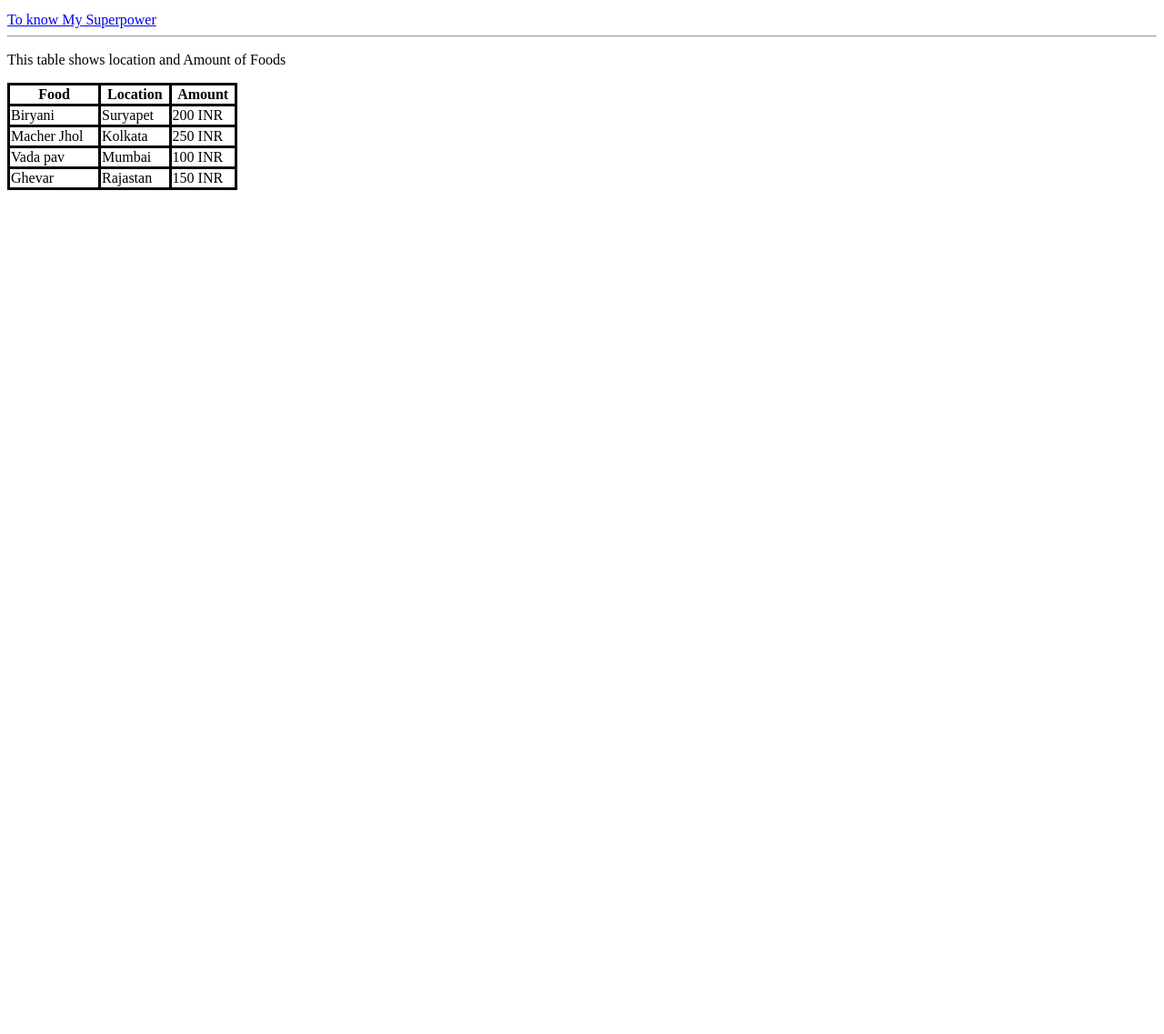
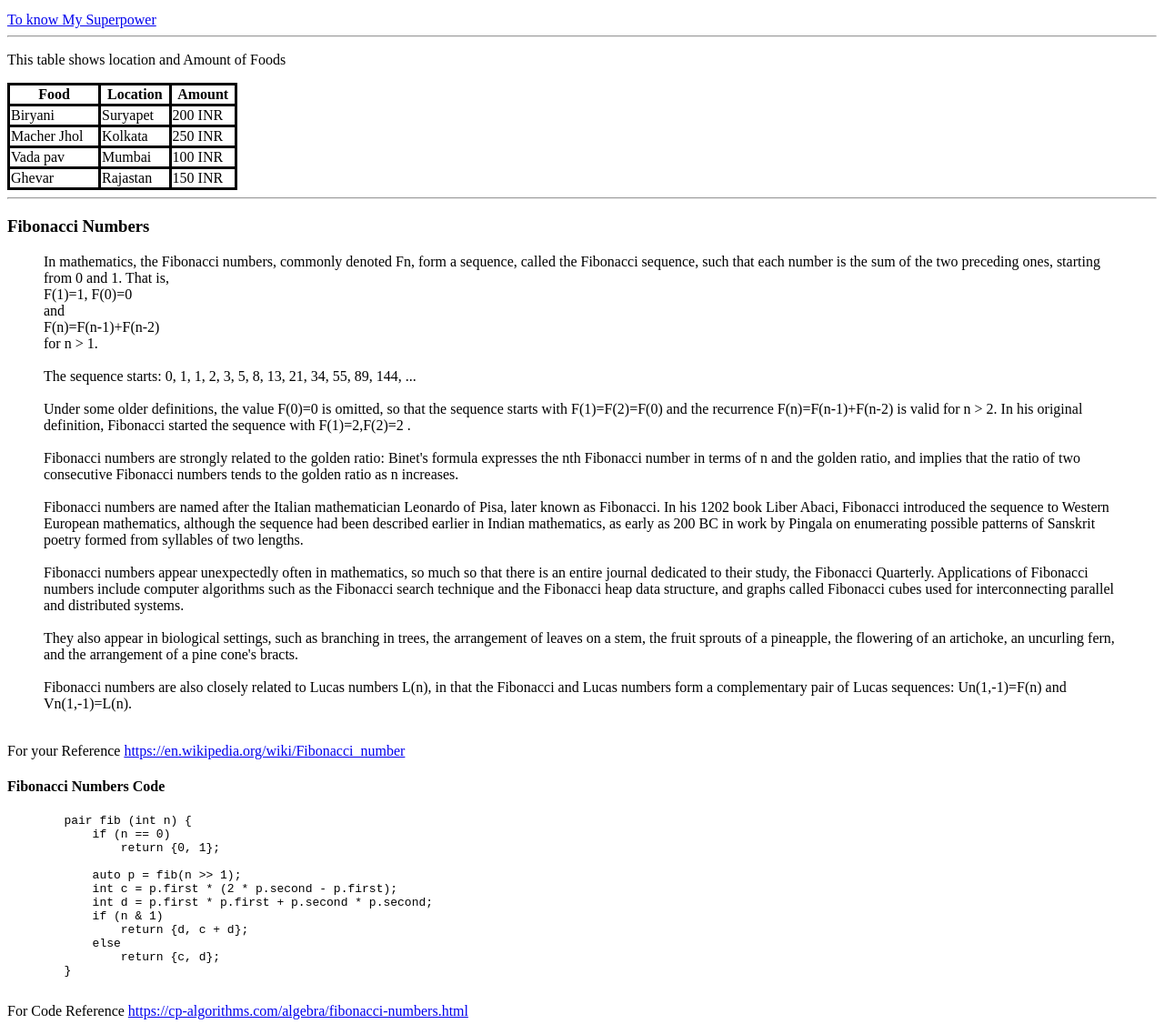
Before and after one commit to 44-563-WebApps-F21/webapps-f21-assignment-3-vaidyapusainikhil, a plain HTML site: page index.html in a window 1280 px wide. Shown: the part 530-1667 px from the top of the page at 91% size. Before the commit the page ends 800 px from the top, so only its background shows below. Drawn offline with Linux system fonts and the light colour scheme.

Commit message:
Adding Algorithm details

```diff
--- a/index.html
+++ b/index.html
@@ -4,11 +4,13 @@
 <head>
     <title>MY Work</title>
     <style>
-        table, th, td {
-          border:solid black;
-          border-collapse: collapse;
+        table,
+        th,
+        td {
+            border: solid black;
+            border-collapse: collapse;
         }
-        </style>
+    </style>
 </head>
 
 <body>
@@ -102,6 +104,85 @@
             </td>
         </tr>
     </table>
+    <hr>
+    <h3>Fibonacci Numbers</h3>
+    <p>
+    <blockquote>
+        In mathematics, the Fibonacci numbers, commonly denoted Fn, form a sequence, called the Fibonacci sequence, such
+        that each number is the sum of the two preceding ones, starting from 0 and 1. That is,
+        <br>
+
+        F(1)=1, F(0)=0
+        <br>
+
+        and
+        <br>
+
+        F(n)=F(n-1)+F(n-2)
+        <br>
+
+        for n > 1.
+        <br>
+        <br>
+        The sequence starts: 0, 1, 1, 2, 3, 5, 8, 13, 21, 34, 55, 89, 144, ...
+        <br>
+        <br>
+        Under some older definitions, the value F(0)=0 is omitted, so that the sequence starts with F(1)=F(2)=F(0) and
+        the recurrence F(n)=F(n-1)+F(n-2) is valid for n > 2. In his original definition, Fibonacci started the sequence
+        with F(1)=2,F(2)=2 .
+        <br>
+        <br>
+
+        Fibonacci numbers are strongly related to the golden ratio: Binet's formula expresses the nth Fibonacci number
+        in terms of n and the golden ratio, and implies that the ratio of two consecutive Fibonacci numbers tends to the
+        golden ratio as n increases.
+        <br>
+        <br>
+
+        Fibonacci numbers are named after the Italian mathematician Leonardo of Pisa, later known as Fibonacci. In his
+        1202 book Liber Abaci, Fibonacci introduced the sequence to Western European mathematics, although the sequence
+        had been described earlier in Indian mathematics, as early as 200 BC in work by Pingala on enumerating possible
+        patterns of Sanskrit poetry formed from syllables of two lengths.
+        <br>
+        <br>
+
+        Fibonacci numbers appear unexpectedly often in mathematics, so much so that there is an entire journal dedicated
+        to their study, the Fibonacci Quarterly. Applications of Fibonacci numbers include computer algorithms such as
+        the Fibonacci search technique and the Fibonacci heap data structure, and graphs called Fibonacci cubes used for
+        interconnecting parallel and distributed systems.
+        <br>
+        <br>
+
+        They also appear in biological settings, such as branching in trees, the arrangement of leaves on a stem, the
+        fruit sprouts of a pineapple, the flowering of an artichoke, an uncurling fern, and the arrangement of a pine
+        cone's bracts.
+        <br>
+        <br>
+
+        Fibonacci numbers are also closely related to Lucas numbers L(n), in that the Fibonacci and Lucas numbers form a
+        complementary pair of Lucas sequences: Un(1,-1)=F(n) and Vn(1,-1)=L(n).
+        <br>
+        <br>
+    </blockquote>
+    For your Reference
+    <a href="https://en.wikipedia.org/wiki/Fibonacci_number" > https://en.wikipedia.org/wiki/Fibonacci_number </a>
+    <h4>Fibonacci Numbers Code</h4>
+    <pre>
+        pair<int, int> fib (int n) {
+            if (n == 0)
+                return {0, 1};
+
+            auto p = fib(n >> 1);
+            int c = p.first * (2 * p.second - p.first);
+            int d = p.first * p.first + p.second * p.second;
+            if (n & 1)
+                return {d, c + d};
+            else
+                return {c, d};
+        }
+    </pre>
+    For Code Reference <a href="https://cp-algorithms.com/algebra/fibonacci-numbers.html">   https://cp-algorithms.com/algebra/fibonacci-numbers.html </a>
+    </p>
 
 </body>
 
```
